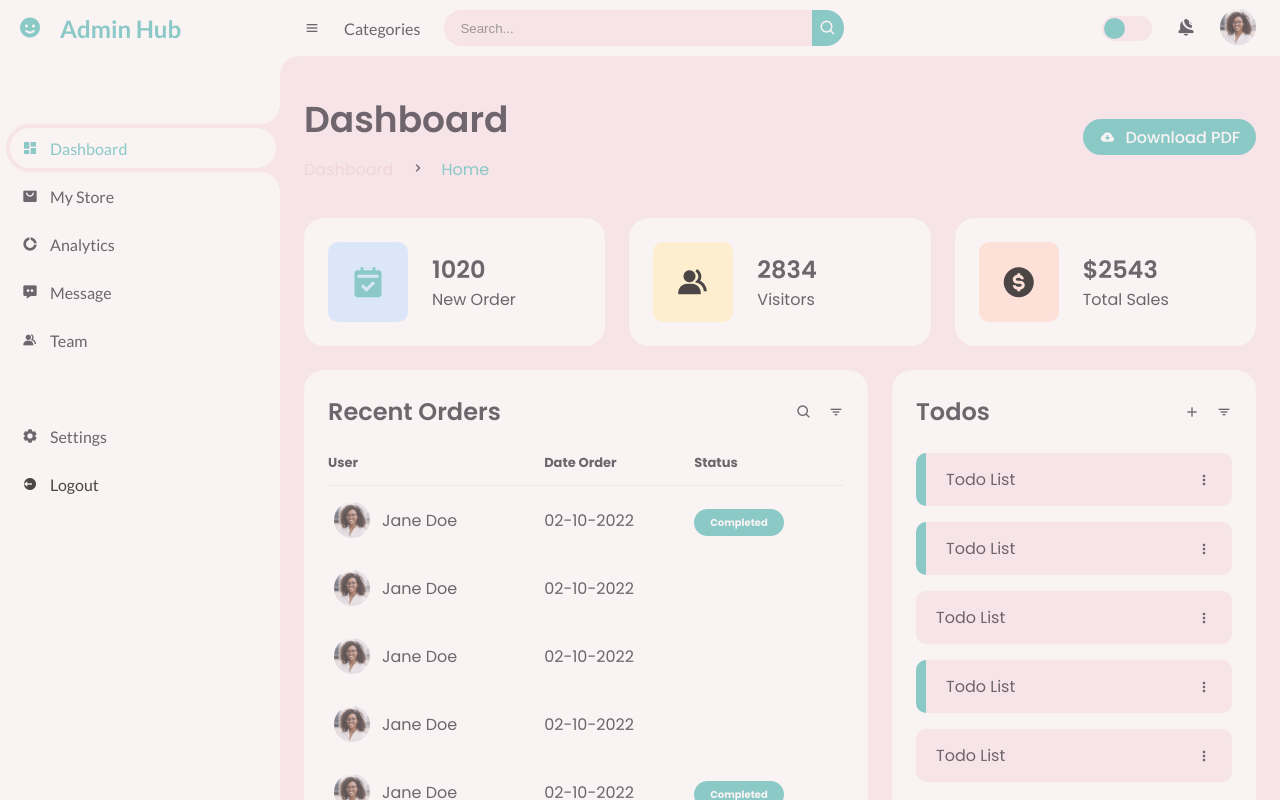
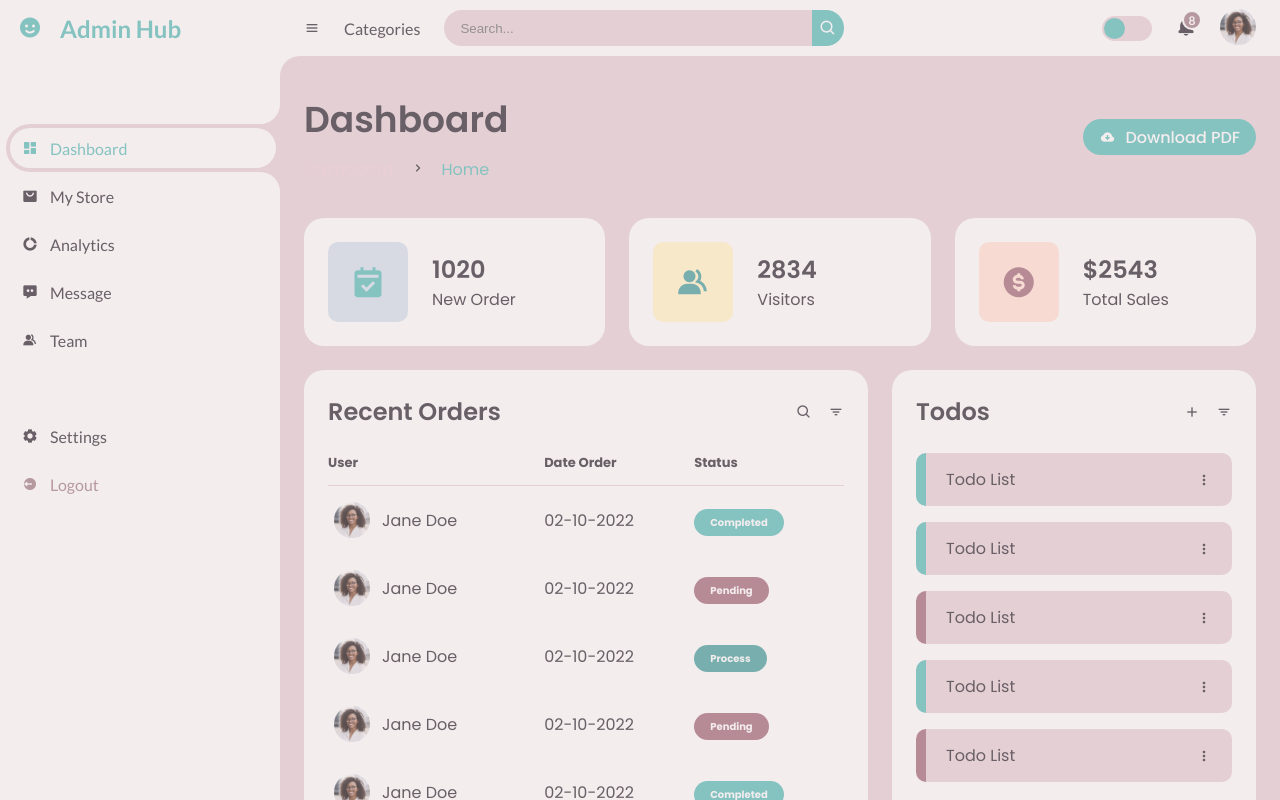
Before and after one commit to sunnys-codes/adminDashboard, a plain HTML site: page index.html in a window 1280 px wide. Drawn offline with nearby package versions, Linux system fonts and the light colour scheme.

Commit message:
Update style.css

```diff
--- a/style.css
+++ b/style.css
@@ -20,8 +20,8 @@ li {
 
     --light: #F9F9F9;
 	--blue: #5cbdb9;
-	--light-blue: #CFE8FF;
-	--grey: #F7E4E8;
+	--light-blue: #d3dfea;
+	--grey: #e4d0d4;
 	--dark-grey: #edcfd6;
 	--dark: #342E37;
 	--pink-sand: #a28089;
@@ -36,9 +36,9 @@ html {
 }
 
 body.dark {
-	--light: #0C0C1E;
-	--grey: #dbdceb;
-	--dark: #FBFBFB;
+	--light: #372429;
+	--grey: #2a191e;
+	--dark: #d7cfcf;
 }
 
 body {
@@ -148,7 +148,7 @@ body {
 	transition: width .3s ease;
 }
 #sidebar .side-menu li a.logout {
-	color: var(--red);
+	color: var(--pink-sand);
 }
 #sidebar .side-menu.top li a:hover {
 	color: var(--blue);
@@ -264,7 +264,7 @@ body {
 	height: 20px;
 	border-radius: 50%;
 	border: 2px solid var(--light);
-	background: var(--red);
+	background: var(--pink-sand);
 	color: var(--light);
 	font-weight: 700;
 	font-size: 12px;
@@ -389,11 +389,11 @@ body {
 }
 #content main .box-info li:nth-child(2) .bx {
 	background: var(--light-yellow);
-	color: var(--yellow);
+	color: var(--Blue-Greeny);
 }
 #content main .box-info li:nth-child(3) .bx {
 	background: var(--light-orange);
-	color: var(--orange);
+	color: var(--brown);
 }
 #content main .box-info li .text h3 {
 	font-size: 24px;
@@ -480,10 +480,10 @@ body {
 	background: var(--blue);
 }
 #content main .table-data .order table tr td .status.process {
-	background: var(--yellow);
+	background: var(--Blue-Greeny);
 }
 #content main .table-data .order table tr td .status.pending {
-	background: var(--orange);
+	background: var(--brown);
 }
 
 
@@ -511,7 +511,7 @@ body {
 	border-left: 10px solid var(--blue);
 }
 #content main .table-data .todo .todo-list li.not-completed {
-	border-left: 10px solid var(--orange);
+	border-left: 10px solid var(--brown);
 }
 #content main .table-data .todo .todo-list li:last-child {
 	margin-bottom: 0;
@@ -569,7 +569,7 @@ body {
 		height: 100%;
 		border-radius: 0 36px 36px 0;
 		color: var(--light);
-		background: var(--red);
+		background: var(--pink-sand);
 	}
 
 	#content nav form.show ~ .notification,
```
